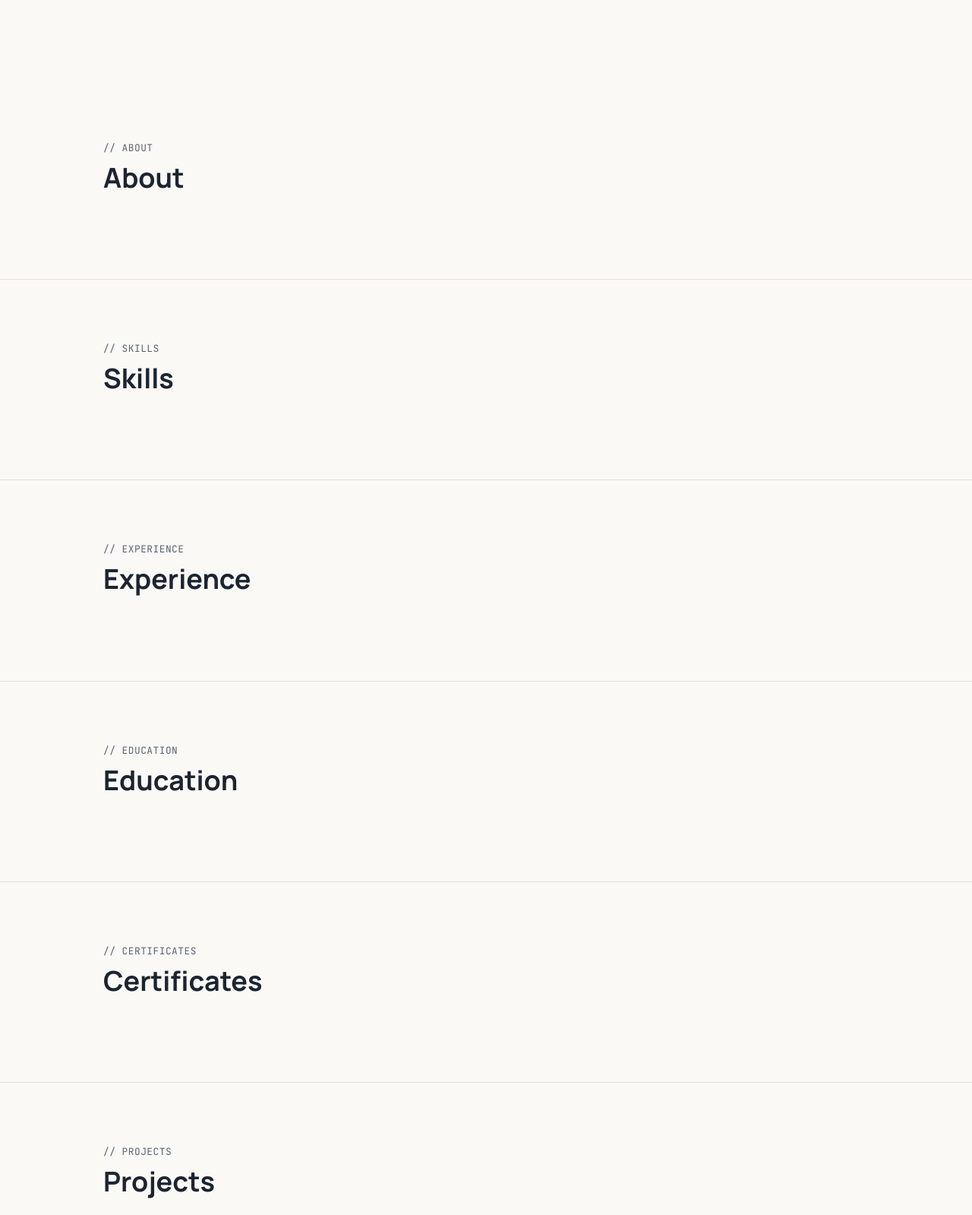
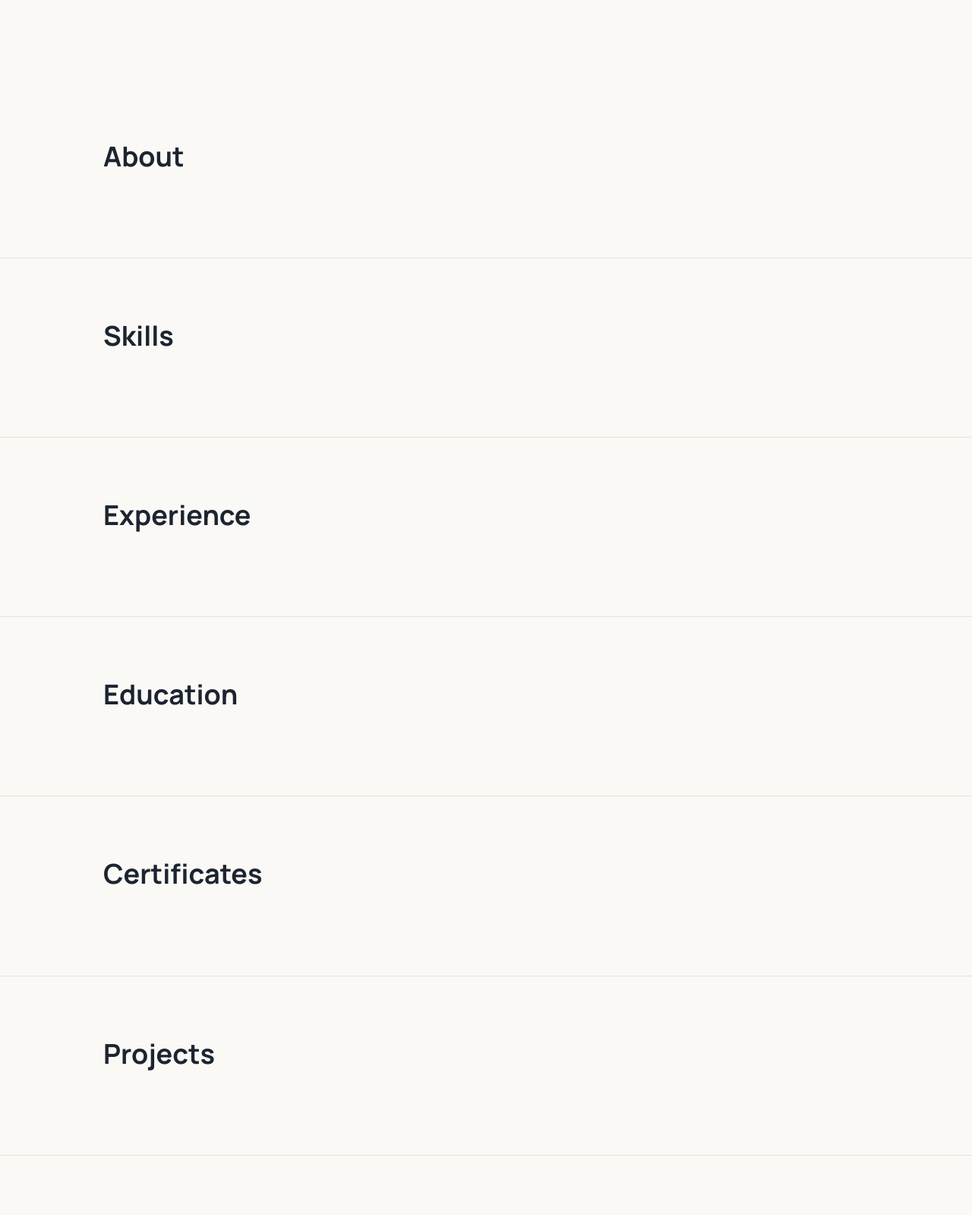
Before and after one commit to Alhariri369/portfolio, a FastAPI app: page / in a window 1280 px wide. Shown: the part 319-1918 px from the top of the page at 76% size. Run offline with FastAPI, Linux system fonts and the light colour scheme; parts of the project's set-up code (start-up, migrations or seed data) failed here and were passed over.

Commit message:
Update index.html

```diff
--- a/app/templates/index.html
+++ b/app/templates/index.html
@@ -47,7 +47,6 @@
   <section class="section reveal" id="about">
     <div class="container">
       <div class="section-head">
-        <p class="section-label mono">// {{ t('section.about') }}</p>
         <h2 class="section-title">{{ t('section.about') }}</h2>
       </div>
       <div class="about-body">
@@ -59,7 +58,6 @@
   <section class="section reveal" id="skills">
     <div class="container">
       <div class="section-head">
-        <p class="section-label mono">// {{ t('section.skills') }}</p>
         <h2 class="section-title">{{ t('section.skills') }}</h2>
       </div>
       <div class="skills-grid">
@@ -78,7 +76,6 @@
   <section class="section reveal" id="experience">
     <div class="container">
       <div class="section-head">
-        <p class="section-label mono">// {{ t('section.experience') }}</p>
         <h2 class="section-title">{{ t('section.experience') }}</h2>
       </div>
       <ol class="timeline">
@@ -100,7 +97,6 @@
   <section class="section reveal" id="education">
     <div class="container">
       <div class="section-head">
-        <p class="section-label mono">// {{ t('section.education') }}</p>
         <h2 class="section-title">{{ t('section.education') }}</h2>
       </div>
       <ol class="timeline">
@@ -122,7 +118,6 @@
   <section class="section reveal" id="certificates">
     <div class="container">
       <div class="section-head">
-        <p class="section-label mono">// {{ t('section.certificates') }}</p>
         <h2 class="section-title">{{ t('section.certificates') }}</h2>
       </div>
       <ul class="cert-list">
@@ -144,7 +139,6 @@
   <section class="section reveal" id="projects">
     <div class="container">
       <div class="section-head">
-        <p class="section-label mono">// {{ t('section.projects') }}</p>
         <h2 class="section-title">{{ t('section.projects') }}</h2>
       </div>
       <div class="projects-grid">
@@ -178,7 +172,6 @@
   <section class="section reveal" id="testimonials">
     <div class="container">
       <div class="section-head">
-        <p class="section-label mono">// {{ t('section.testimonials') }}</p>
         <h2 class="section-title">{{ t('section.testimonials') }}</h2>
       </div>
       <ul class="testimonials-grid">
@@ -199,7 +192,6 @@
   <section class="section reveal" id="contact">
     <div class="container">
       <div class="section-head">
-        <p class="section-label mono">// {{ t('section.contact') }}</p>
         <h2 class="section-title">{{ t('contact.title') }}</h2>
       </div>
 
```
